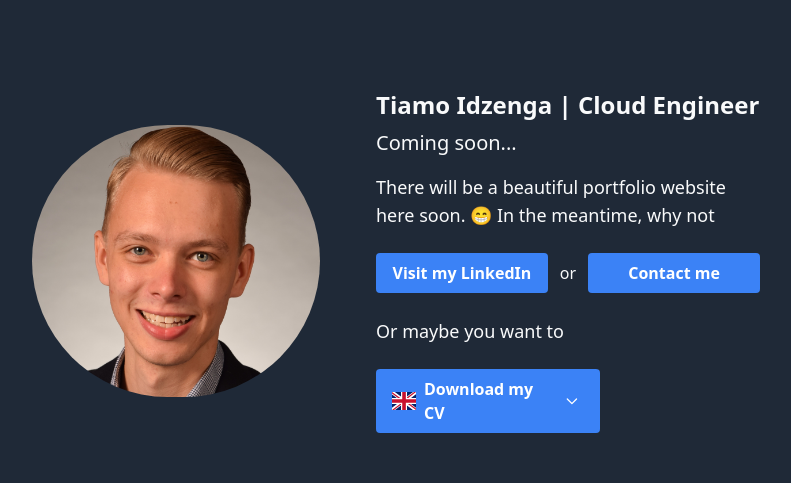
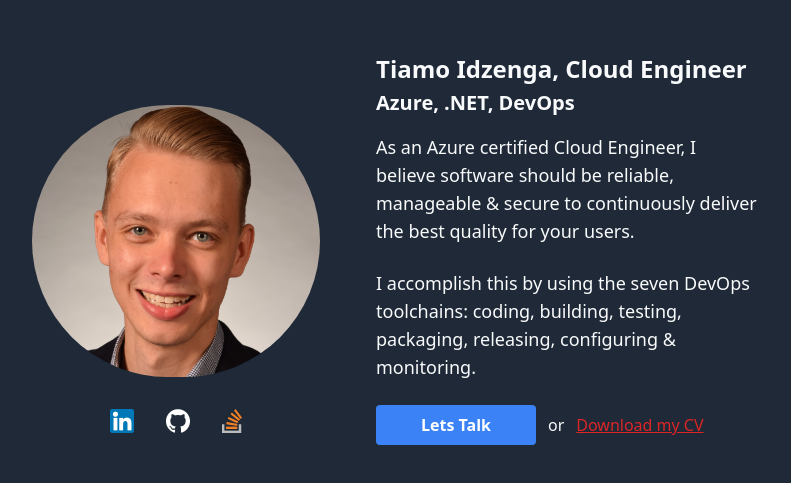
Before and after one commit to iTiamo/portfolio, a plain HTML site: page index.html in a window 1280 px wide. Shown: the part 139-622 px from the top of the page, without its empty margins (252-1043 px from the left). Drawn offline with nearby package versions, Linux system fonts and the light colour scheme.

Commit message:
update website

```diff
--- a/index.html
+++ b/index.html
@@ -10,71 +10,57 @@
     <link rel="shortcut icon" type="image/png" href="resources/cloud.png" />
     <link href="https://unpkg.com/tailwindcss@^2/dist/tailwind.min.css" rel="stylesheet">
 
-    <meta property="og:title" content="Tiamo Idzenga | Cloud Engineer" />
+    <meta property="og:title"
+        content="Tiamo Idzenga, Cloud Engineer | Azure, .NET, DevOps" />
     <meta property="og:type" content="website" />
     <meta property="og:url" content="https://idzenga.dev" />
     <meta property="og:image" content="https://idzenga.dev/resources/me.jpg" />
-    <meta property="og:description"
-        content="I help make software more reliable, safe and manageable by contributing towards the development process, managing build, test and deployment pipelines & cloud infrastructure, documenting code and monitoring applications." />
+    <meta name="description" property="og:description"
+        content="Azure certified Cloud Engineer who believes software should be reliable, manageable, secure and continuously deliver the best quality for users" />
     <meta name="theme-color" content="#1F2937">
 </head>
 
 <body
-    class="h-screen flex flex-col sm:flex-row justify-center items-center gap-10 bg-gray-800 p-4">
+    class="h-screen flex flex-col sm:flex-row justify-center items-center bg-gray-800 p-4 gap-10">
     <aside>
-        <img class="rounded-full max-w-xs p-4" src="resources/me.jpg">
+        <img class="rounded-full max-w-xs p-4" src="resources/me.jpg" alt="Tiamo Idzenga">
+
+        <div class="flex justify-center gap-8 mt-4">
+            <a href="https://www.linkedin.com/in/tiamo-idzenga"><img
+                    src="resources/linkedin.png" alt="View my experience on LinkedIn"></a>
+
+            <a href="https://github.com/iTiamo"><img src="resources/github.png"
+                    alt="View my projects on Github"></a>
+
+            <a href="https://stackoverflow.com/users/8611076/tiamo-idzenga"><img
+                    src="resources/stackoverflow.png"
+                    alt="View my answers on StackOverflow"></a>
+        </div>
     </aside>
+
     <main class="max-w-sm flex flex-col">
-        <header>
-            <h1 class="text-2xl font-bold mb-2 text-gray-50">Tiamo Idzenga | Cloud
-                Engineer
+        <header class="mb-4">
+            <h1 class="text-2xl font-bold mb-1 text-gray-50">Tiamo Idzenga, Cloud Engineer
             </h1>
+            <h2 class="text-xl font-bold text-gray-50">Azure, .NET, DevOps</h2>
         </header>
 
-        <h2 class="text-xl mb-4 text-gray-50">Coming soon...</h2>
+        <p class="text-lg font-light mb-6 text-gray-50">As an Azure certified Cloud
+            Engineer, I believe software should be reliable, manageable &
+            secure to continuously deliver the best quality for your users.</p>
 
-        <p class="text-lg font-light mb-6 text-gray-50">There will be a beautiful
-            portfolio website here soon. 😁 In the meantime, why not</p>
+        <p class="text-lg font-light mb-6 text-gray-50">I accomplish this by using the
+            seven DevOps toolchains: coding, building, testing, packaging, releasing,
+            configuring & monitoring.</p>
 
         <div class="flex flex-col sm:flex-row gap-3 items-center mb-6">
-            <a class="bg-blue-500 hover:bg-blue-700 text-white font-bold py-2 px-4 rounded w-44 text-center"
-                href="https://www.linkedin.com/in/tiamo-idzenga/">Visit my
-                LinkedIn</a>
+            <a class="bg-blue-500 hover:bg-blue-700 text-white font-bold py-2 px-4 rounded w-40 text-center"
+                href="mailto:tiamo@idzenga.dev">Lets Talk</a>
             <span class="text-gray-50">or</span>
-            <a class="bg-blue-500 hover:bg-blue-700 text-white font-bold py-2 px-4 rounded w-44 text-center"
-                href="mailto:tiamo@idzenga.dev">Contact me</a>
-        </div>
-
-        <p class="text-lg font-light mb-6 text-gray-50">Or maybe you want to</p>
-
-        <div class="flex flex-col items-start w-56 self-center sm:self-auto">
-            <div
-                class="bg-blue-500 hover:bg-blue-700 text-white font-bold py-2 px-4 rounded flex items-center w-56">
-                <a href="resources/TIdzenga-Curriculum-Vitae-en.pdf"
-                    class="flex items-center"><img class="mr-2" src="resources/gb.svg"
-                        width="24px">Download my CV</a>
-                <svg class="w-5 h-5 ml-2 pr-1 cursor-pointer" fill="none"
-                    stroke="currentColor" viewBox="0 0 24 24"
-                    xmlns="http://www.w3.org/2000/svg" onclick="toggleDropdown()">
-                    <path stroke-linecap="round" stroke-linejoin="round" stroke-width="2"
-                        d="M19 9l-7 7-7-7"></path>
-                </svg>
-            </div>
-            <div id="dropdown"
-                class="hidden bg-gray-50 text-base z-50 list-none divide-y divide-gray-100 rounded shadow mt-1 self-end">
-                <ul class="py-1">
-                    <li>
-                        <a class="font-bold hover:bg-gray-200 text-gray-900 block px-4 py-1 flex items-center"
-                            href="resources/TIdzenga-Curriculum-Vitae.pdf"><img
-                                class="mr-2" src="resources/nl.svg" width="24px">Dutch
-                            version</a>
-                    </li>
-                </ul>
-            </div>
+            <a class="text-red-600 underline"
+                href="resources/TIdzenga-Curriculum-Vitae-en.pdf">Download my CV</a>
         </div>
     </main>
-
-    <script src="scripts/index.js"></script>
 </body>
 
 </html>
```
Also changed, not shown: resources/github.png (added), resources/linkedin.png (added), resources/stackoverflow.png (added), 2 other files.
